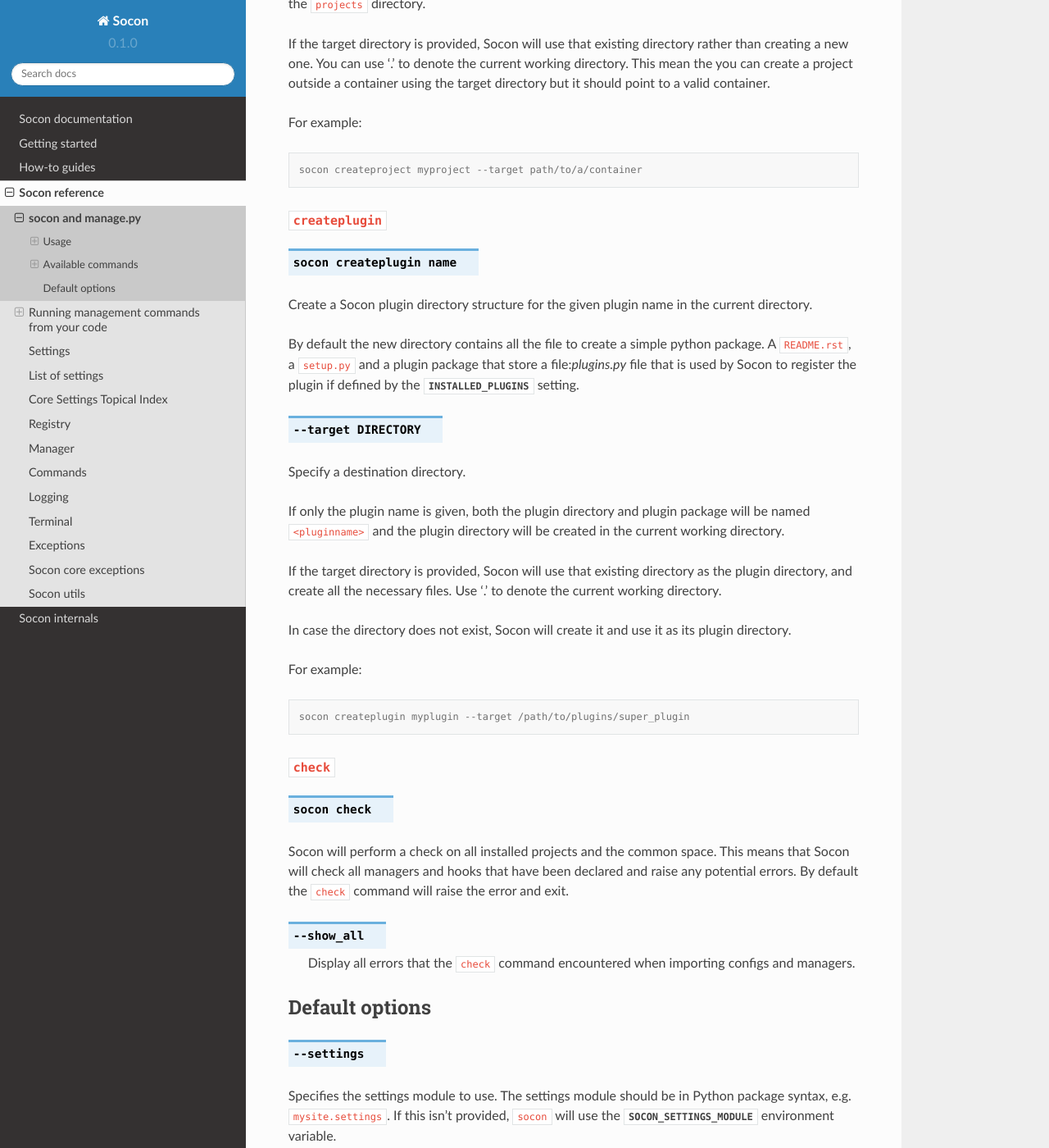
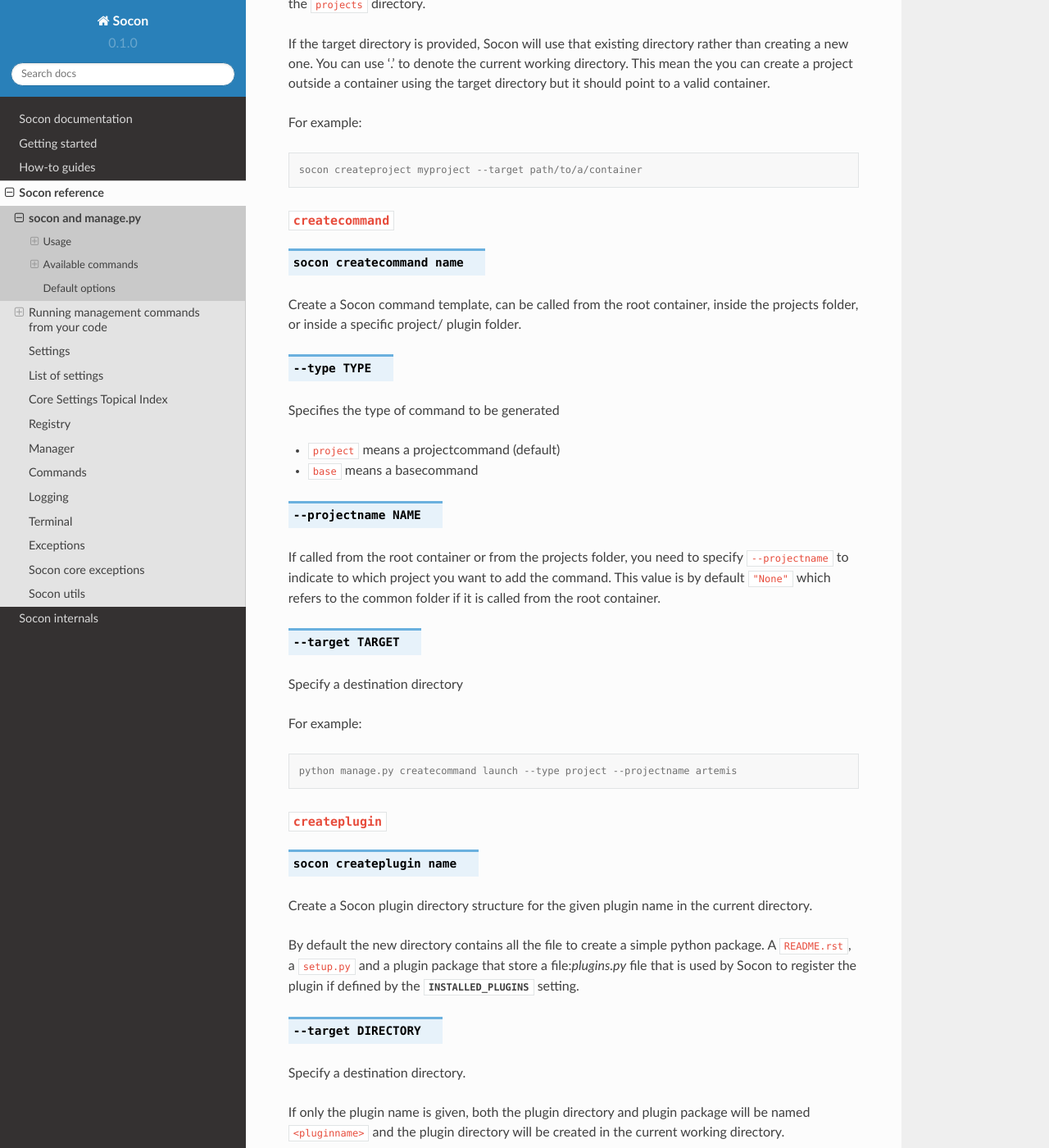
Before and after one commit to socon-dev/socon, a Sphinx documentation site: the page built from docs/ref/socon-admin.txt, in a window 1280 px wide and 1400 px high, scrolled down 2878 px. Shown: the whole window at 82% size. Built offline with Sphinx 7.4.7 and the Read the Docs theme 2.0.0, drawn with Linux system fonts in a browser that asks for light colours; some of the changed text lies outside the part shown.

Commit message:
[#6] Added createcommand to docs

```diff
--- a/docs/intro/tutorials/1_project_and_command.txt
+++ b/docs/intro/tutorials/1_project_and_command.txt
@@ -252,6 +252,7 @@
 
     [core]
 
+		createcommand (G)
         createcontainer (G)
         createplugin (G)
         createproject (G)
--- a/docs/ref/socon-admin.txt
+++ b/docs/ref/socon-admin.txt
@@ -147,6 +147,41 @@
 .. code-block:: console
 
     socon createproject myproject --target path/to/a/container
+
+``createcommand``
+-----------------
+
+.. socon-admin:: createcommand name
+
+Create a Socon command template, can be called from the root container,
+inside the projects folder, or inside a specific project/ plugin folder.
+
+
+.. socon-admin-option:: --type TYPE
+
+
+Specifies the type of command to be generated
+
+* ``project`` means a projectcommand (default)
+* ``base`` means a basecommand
+
+
+.. socon-admin-option:: --projectname NAME
+
+If called from the root container or from the projects folder,
+you need to specify ``--projectname`` to indicate to which project you want
+to add the command. This value is by default ``"None"`` which refers to the common
+folder if it is called from the root container.
+
+.. socon-admin-option:: --target TARGET
+
+Specify a destination directory
+
+For example:
+
+.. code-block:: console
+
+	python manage.py createcommand launch --type project --projectname artemis
 
 ``createplugin``
 ----------------
```
Also changed, not shown: other parts of docs/ref/socon-admin.txt (+2 -2 lines), 1 other file.
